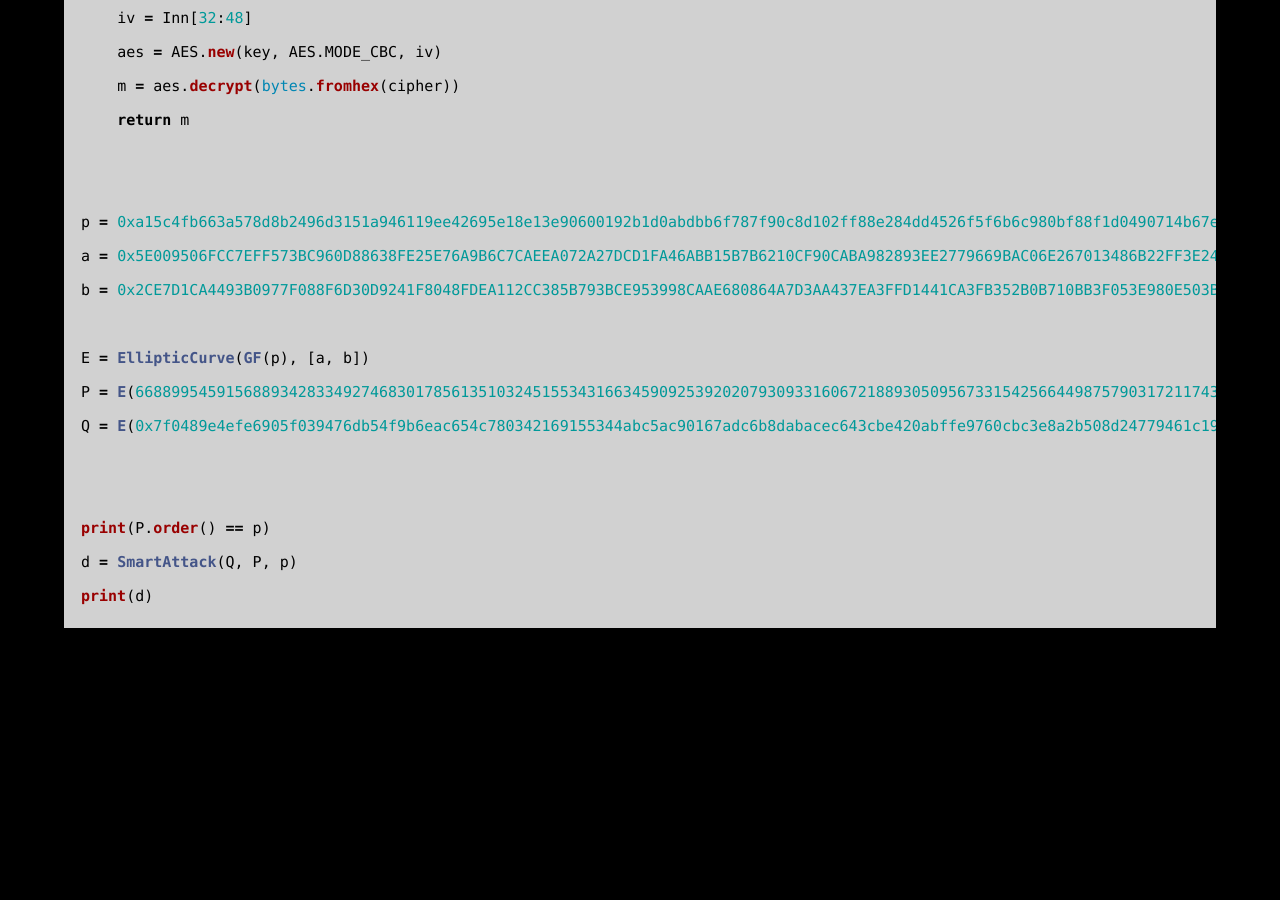
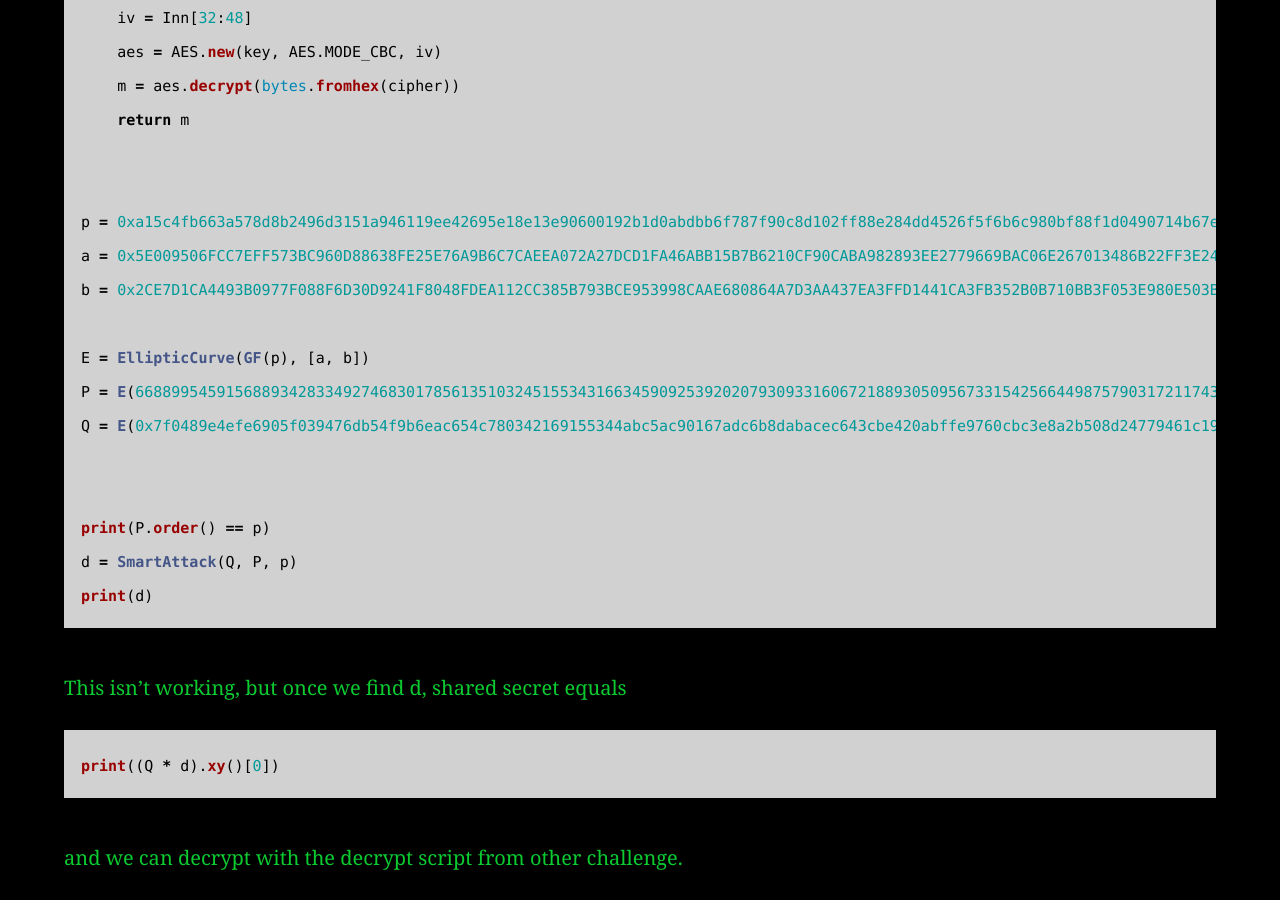
Before and after one commit to AC01010/Connor-McCartney.github.io, a Jekyll site: the page built from _posts/2003-01-9-Cryptohackellipticparameter.md, in a window 1280 px wide and 900 px high, scrolled down 1582 px. Built offline with Jekyll 4.4.1, drawn with Linux system fonts in a browser that asks for light colours; before the commit the page ends 2244 px from its top, so only the background shows below that.

Commit message:
Update 2003-01-9-Cryptohackellipticparameter.md

````diff
--- a/_posts/2003-01-9-Cryptohackellipticparameter.md
+++ b/_posts/2003-01-9-Cryptohackellipticparameter.md
@@ -68,3 +68,11 @@ print(P.order() == p)
 d = SmartAttack(Q, P, p)
 print(d)
 ```
+
+This isn't working, but once we find d, shared secret equals
+
+```python
+print((Q * d).xy()[0])
+```
+
+and we can decrypt with the decrypt script from other challenge.
````
